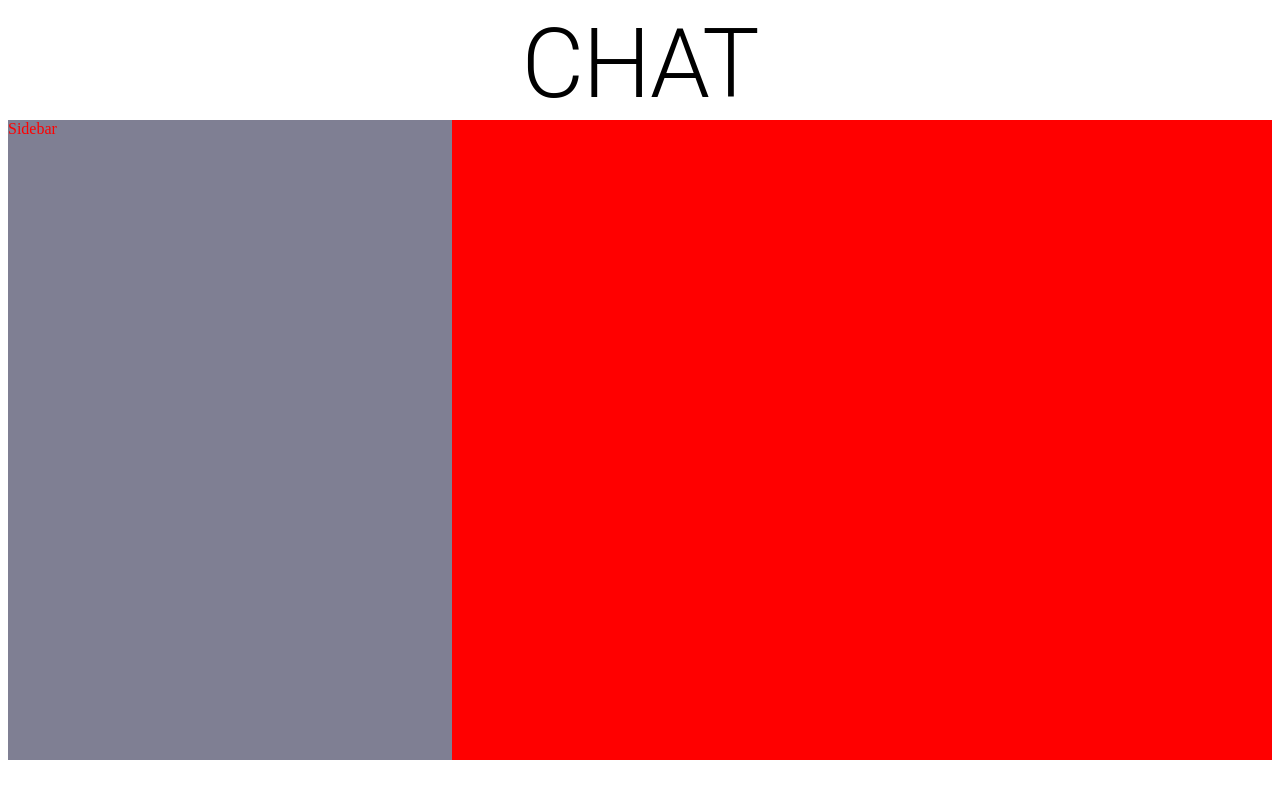
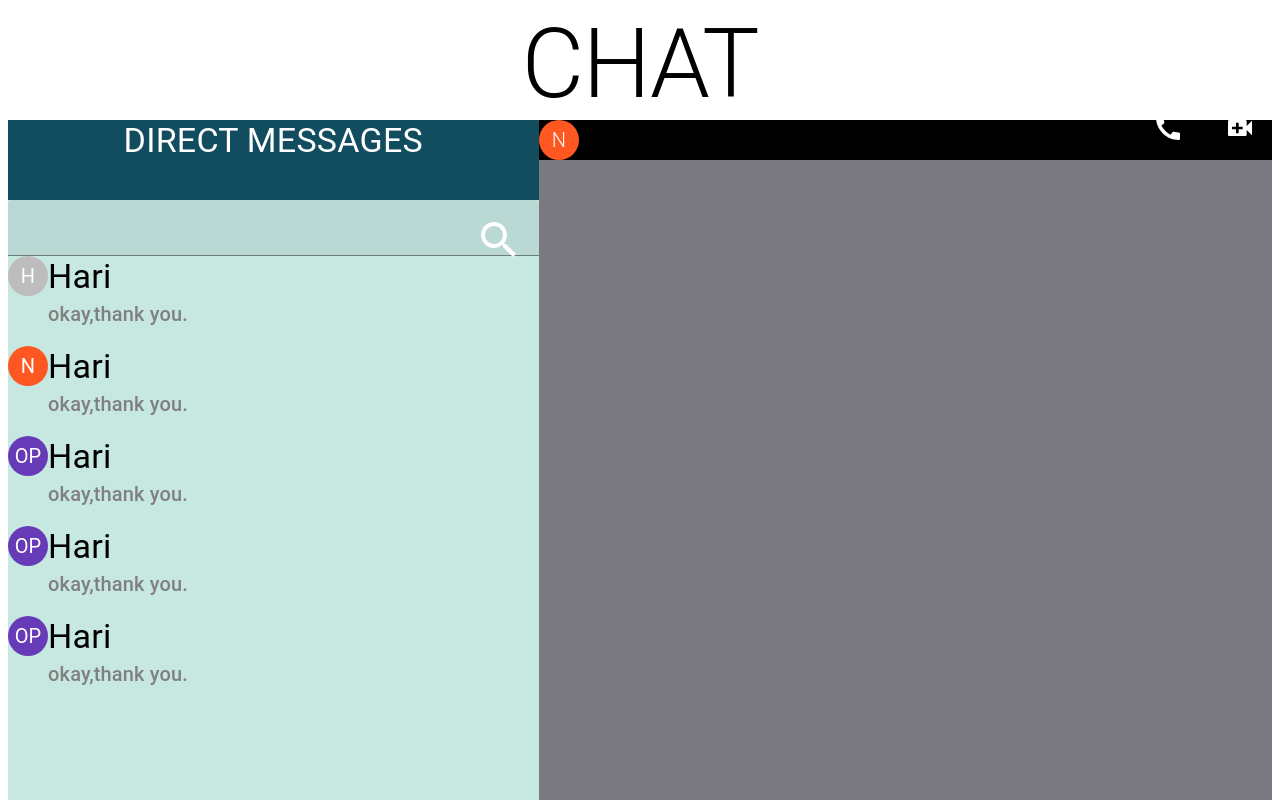
Before and after one commit to hargunkaur286/find_my_friend, a React (Create React App) app: page /chat in a window 1280 px wide. Shown: the top 800 px of the page. Built offline with nearby package versions, Linux system fonts and the light colour scheme.

Commit message:
initial commit "Chat page"

```diff
--- a/src/App.js
+++ b/src/App.js
@@ -3,6 +3,7 @@ import Home from "./Pages/Home";
 import Navbar from "./components/Navbar";
 import Find from "./Pages/Find";
 import Chat from "./Pages/Chatpage";
+import Chatpage from "./Pages/Chatpage";
 
 
 function App() {
@@ -13,7 +14,7 @@ function App() {
     <Routes>
     <Route path="/home" element={<Home/>} />
       <Route path="/find" element={<Find/>} />
-      <Route path="/chat" element={<Chat/>} />
+      <Route path="/chat" element={<Chatpage/>} />
 
     </Routes>
     </BrowserRouter>
--- a/src/Pages/Chatpage.jsx
+++ b/src/Pages/Chatpage.jsx
@@ -3,11 +3,14 @@ import { AppBar, Box, Toolbar, Typography } from '@mui/material'
 import React from 'react'
 import Sidebar from '../components/Sidebar'
 import Chat from '../components/Chat'
+import Nav from '../components/Nav'
+import { Search } from '@mui/icons-material'
+import Searchbox from '../components/Searchbox'
 
 const Chatpage = () => {
   return (
     <div>
-      <Box>
+      <Box >
        <Box><Typography variant='h1' textAlign={'center'}
         color={"black"}
         >CHAT</Typography>
@@ -15,31 +18,34 @@ const Chatpage = () => {
 
 
         <Box position={"relative"} component={"div"} sx={{
-            color:"red",
+            color:"white",
             width:"100%",
             height:"100%",
 
     }}>
         <Box component="div" display={"flex"} style={{
             width: "100%",
-            height: "40rem",
+            height: "60rem",
             backgroundColor:"#7f7f93"
         }}>
 
        {/* <Sidebar /> */}
        <Box sx={{
             flexGrow:1,
-        }}>
-        Sidebar
+        }} style={{backgroundColor:"#C7E7E1",
+        }} >
+        <Nav/>
+        <Searchbox/>
         </Box>
        <Box  sx={{
-            flexGrow:2,
+            flexGrow:3,
 
         }}
 
-        style={{backgroundColor:"red"}}
+        style={{backgroundColor:"#75756c",
+        }}
         >
-     Chat
+     <Chat/>
         </Box>
        {/* <Chat/> */}
         </Box>
--- a/src/components/Chat.jsx
+++ b/src/components/Chat.jsx
@@ -1,10 +1,33 @@
-import { Box } from '@mui/material'
+import { AppBar, Box, Stack, Toolbar, Typography } from '@mui/material'
 import React from 'react'
+import { deepOrange, deepPurple } from '@mui/material/colors';
+import Avatar from '@mui/material/Avatar';
+import CallIcon from '@mui/icons-material/Call';
+import VideoCallIcon from '@mui/icons-material/VideoCall';
+import Message from './Messages';
+import Messages from './Messages';
 
 const Chat = () => {
   return (
     <>
+   <Typography variant="h2"style={{backgroundColor:"black"}}>
+   <Avatar sx={{ bgcolor: deepOrange[500] }}>N</Avatar>
 
+
+<Box display={"flex"} style={{justifyContent:"flex-end"}}>
+<Stack direction="row" position={"absolute"} spacing={5} marginTop={"-3rem"} marginRight={"1rem"}>
+<CallIcon style={{    width:"2rem",
+    height: "auto"
+}}/>
+<VideoCallIcon  style={{    width:"2rem",
+    height: "auto"
+}} />
+</Stack>
+
+   </Box>
+   <Messages/>
+
+   </Typography>
 
     </>
 
--- /dev/null
+++ b/src/components/Lists.jsx
@@ -0,0 +1,80 @@
+import * as React from 'react';
+import List from '@mui/material/List';
+import ListItem from '@mui/material/ListItem';
+import Divider from '@mui/material/Divider';
+import ListItemText from '@mui/material/ListItemText';
+import ListItemAvatar from '@mui/material/ListItemAvatar';
+import Avatar from '@mui/material/Avatar';
+import Typography from '@mui/material/Typography';
+
+export default function Lists() {
+  return (
+    <List sx={{ width: '100%', maxWidth: 500, bgcolor: 'background.paper' }}>
+      <ListItem alignItems="flex-start">
+        <ListItemAvatar>
+          <Avatar alt="Remy Sharp" src="/static/images/avatar/1.jpg" />
+        </ListItemAvatar>
+        <ListItemText
+          primary="Brunch this weekend?"
+          secondary={
+            <React.Fragment>
+              <Typography
+                sx={{ display: 'inline' }}
+                component="span"
+                variant="body2"
+                color="text.primary"
+              >
+                Ali Connors
+              </Typography>
+              {" — I'll be in your neighborhood doing errands this…"}
+            </React.Fragment>
+          }
+        />
+      </ListItem>
+      <Divider variant="inset" component="li" />
+      <ListItem alignItems="flex-start">
+        <ListItemAvatar>
+          <Avatar alt="Travis Howard" src="/static/images/avatar/2.jpg" />
+        </ListItemAvatar>
+        <ListItemText
+          primary="Summer BBQ"
+          secondary={
+            <React.Fragment>
+              <Typography
+                sx={{ display: 'inline' }}
+                component="span"
+                variant="body2"
+                color="text.primary"
+              >
+                to Scott, Alex, Jennifer
+              </Typography>
+              {" — Wish I could come, but I'm out of town this…"}
+            </React.Fragment>
+          }
+        />
+      </ListItem>
+      <Divider variant="inset" component="li" />
+      <ListItem alignItems="flex-start">
+        <ListItemAvatar>
+          <Avatar alt="Cindy Baker" src="/static/images/avatar/3.jpg" />
+        </ListItemAvatar>
+        <ListItemText
+          primary="Oui Oui"
+          secondary={
+            <React.Fragment>
+              <Typography
+                sx={{ display: 'inline' }}
+                component="span"
+                variant="body2"
+                color="text.primary"
+              >
+                Sandra Adams
+              </Typography>
+              {' — Do you have Paris recommendations? Have you ever…'}
+            </React.Fragment>
+          }
+        />
+      </ListItem>
+    </List>
+  );
+}
--- /dev/null
+++ b/src/components/Messages.jsx
@@ -0,0 +1,22 @@
+import { Typography ,Box} from '@mui/material'
+import React from 'react'
+
+
+const Messages = () => {
+  return (
+    <>
+    <Box >
+       <Box  sx={{width:"auto",height:"50rem" , bgcolor:"#7a7a80"}}>
+        <Typography variant='div' textAlign={'center'}
+
+
+        ></Typography>
+        </Box>
+       </Box>
+
+
+    </>
+  )
+}
+
+export default Messages
--- a/src/components/Nav.jsx
+++ b/src/components/Nav.jsx
@@ -1,9 +1,12 @@
+import { Box, Typography } from '@mui/material'
 import React from 'react'
 
 const Nav = () => {
   return (
     <div>
-      hi
+      <Box>
+        <Typography variant='h4' textAlign={"center"} sx={{backgroundColor: "#124C5F",height:"5rem"}}>DIRECT MESSAGES </Typography>
+      </Box >
     </div>
   )
 }
--- /dev/null
+++ b/src/components/Searchbox.jsx
@@ -0,0 +1,81 @@
+import { Box, FilledInput, FormControl, InputAdornment, Typography } from '@mui/material'
+import React from 'react'
+import {TextField} from '@mui/material'
+import img from "../images/img1.jpg"
+import Avatar from '@mui/material/Avatar';
+import Stack from '@mui/material/Stack';
+import { deepOrange, deepPurple } from '@mui/material/colors';
+import Lists from './Lists';
+import { Search } from '@mui/icons-material';
+
+const Searchbox = () => {
+  return (
+    <>
+    <Box sx={{color:"white"}}>
+    {/* <TextField id="outlined-search"  type="search" sx={{maxWidth:"70em"}} /> */}
+
+    <Box style={{display:"flex"}}>
+    <FormControl fullWidth sx={{ m: 0 }} variant="filled" >
+
+        <FilledInput
+          id="filled-adornment-amount"
+
+
+        />
+         </FormControl>
+        <Box display={"flex"} style={{justifyContent:"flex-end"}}>
+<Stack direction="row" position={"absolute"} spacing={5} marginTop={"1rem"} marginRight={"1rem"}>
+
+  <Search   style={{    width:"3rem",
+    height: "auto"
+}}/>
+
+
+    </Stack>
+    </Box>
+    </Box>
+
+  {/* <Lists/> */}
+     <Stack direction="column" spacing={2} >
+       <Box display={"flex"} >
+      <Avatar>H</Avatar>
+      <Typography variant='h4' sx={{color:"black" ,}}>Hari
+      <Typography variant='h6' sx={{color:"gray" ,}}>okay,thank you.</Typography>
+      </Typography>
+      </Box>
+      <Box display={"flex"} >
+      <Avatar sx={{ bgcolor: deepOrange[500] }}>N</Avatar>
+      <Typography variant='h4' sx={{color:"black" ,}}>Hari
+      <Typography variant='h6' sx={{color:"gray" ,}}>okay,thank you.</Typography>
+      </Typography>
+      </Box>
+      <Box display={"flex"} >
+      <Avatar sx={{ bgcolor: deepPurple[500] }}>OP</Avatar>
+      <Typography variant='h4' sx={{color:"black" ,}}>Hari
+      <Typography variant='h6' sx={{color:"gray" ,}}>okay,thank you.</Typography>
+      </Typography>
+      </Box>
+      <Box display={"flex"} >
+      <Avatar sx={{ bgcolor: deepPurple[500] }}>OP</Avatar>
+      <Typography variant='h4' sx={{color:"black" ,}}>Hari
+      <Typography variant='h6' sx={{color:"gray" ,}}>okay,thank you.</Typography>
+      </Typography>
+      </Box>
+      <Box display={"flex"} >
+      <Avatar sx={{ bgcolor: deepPurple[500] }}>OP</Avatar>
+      <Typography variant='h4' sx={{color:"black" ,}}>Hari
+      <Typography variant='h6' sx={{color:"gray" ,}}>okay,thank you.</Typography>
+      </Typography>
+      </Box>
+
+
+
+
+    </Stack>
+    </Box>
+    </>
+
+  )
+}
+
+export default Searchbox
--- a/src/components/Sidebar.jsx
+++ b/src/components/Sidebar.jsx
@@ -7,7 +7,8 @@ const Sidebar = () => {
     <div>
         <Box sx={{
             flexGrow:1,
-        }}>
+            backgroundColor:"red"
+        }}  style={{  backgroundColor:"red"}}>
         Sidebar
         </Box>
 
```
Also changed, not shown: src/images/img1.jpg (added).
